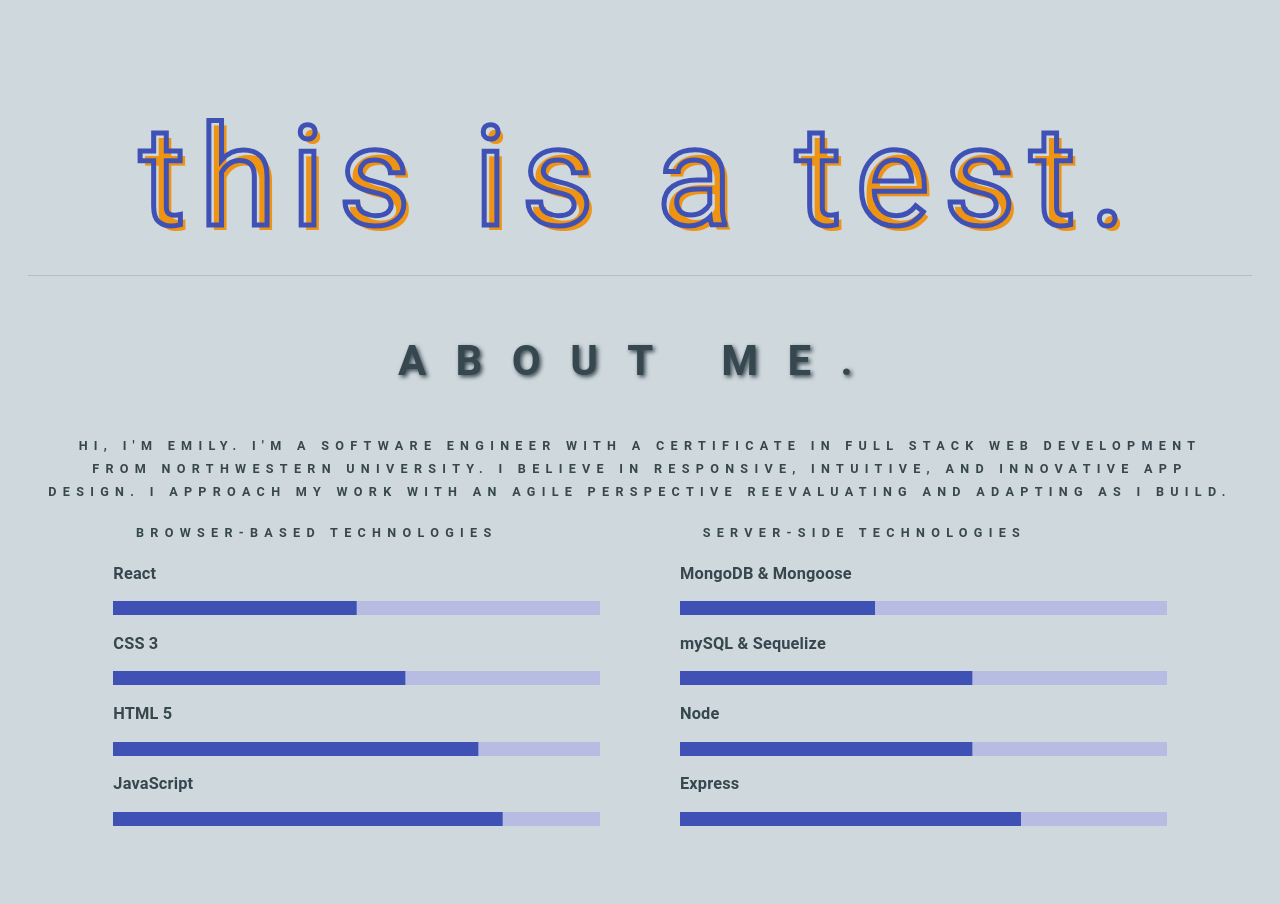
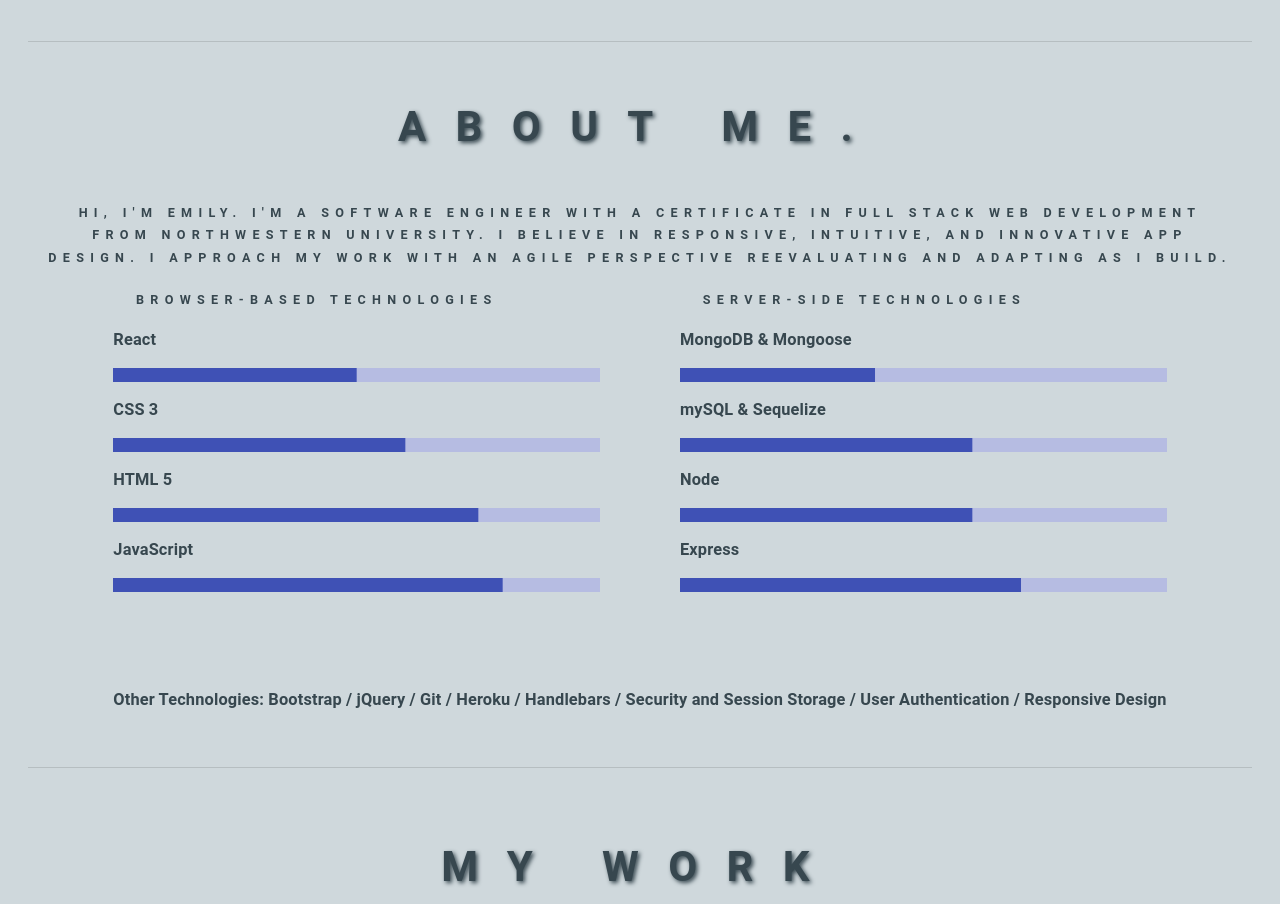
Before and after one commit to emblair96/portfolio-playground, a React (Create React App) app: page / in a window 1280 px wide. Shown: the part 987-1891 px from the top of the page. Built offline with nearby package versions, Linux system fonts and the light colour scheme.

Commit message:
Remove duplication to attr

```diff
--- a/src/App.js
+++ b/src/App.js
@@ -26,7 +26,6 @@ function App() {
         <Header />
         <Subheader text="SOFTWARE ENGINEER"/>
         <ComputerGraphic />
-        <h1>this is a test.</h1>
         <Divider style={{ margin: "2em" }} />
         <Subheader text="ABOUT ME."/>
         <AboutMe />
--- a/src/components/NavbarBurger.js
+++ b/src/components/NavbarBurger.js
@@ -78,7 +78,7 @@ export default function SwipeableTemporaryDrawer(props) {
       <List>
         {["Home", "Projects", "Contact"].map((text) => (
           <Link to={text} smooth="true" duration="100">
-            <ListItem button key={text} to={text}>
+            <ListItem button key={text}>
               <ListItemText primary={text} />
             </ListItem>
           </Link>
```
